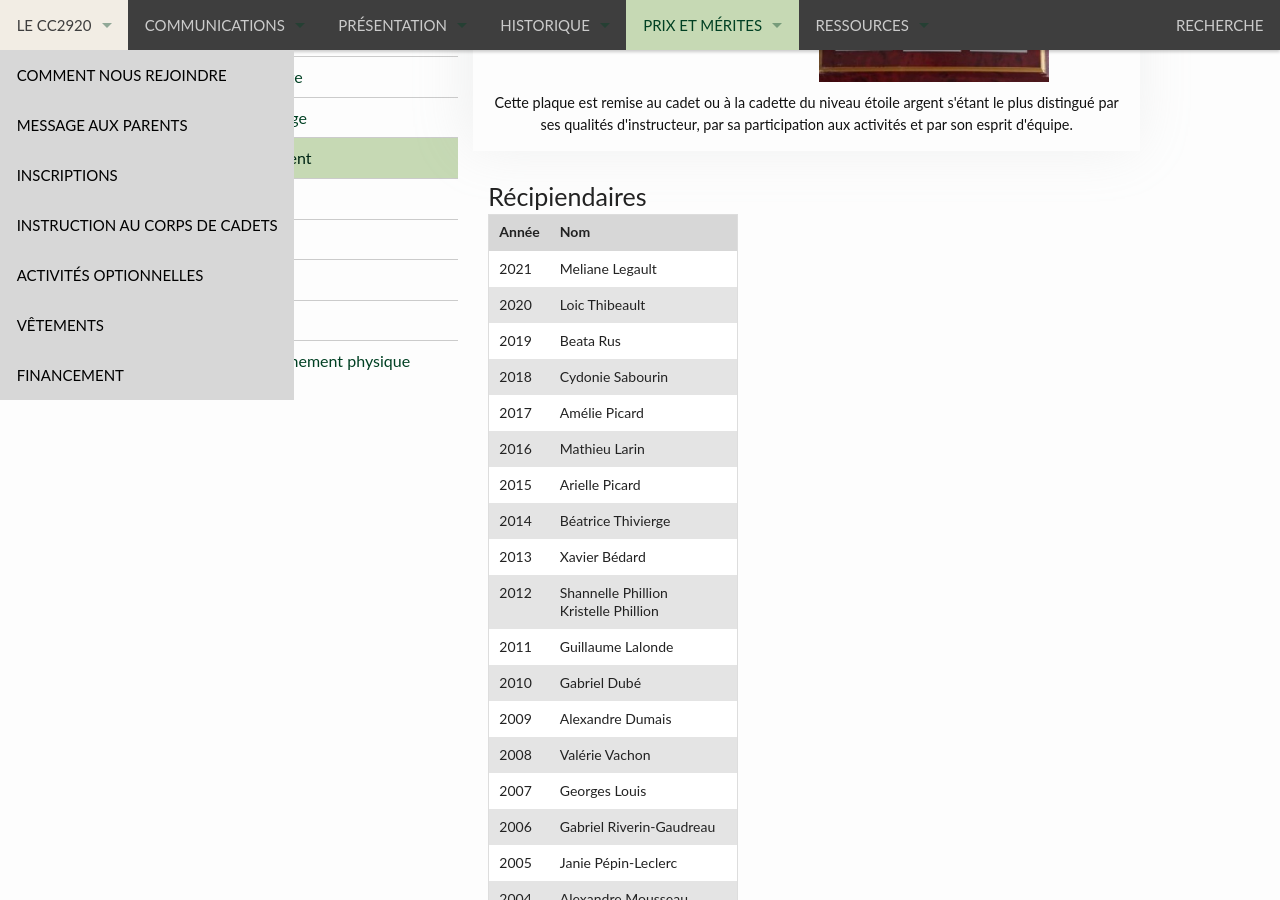
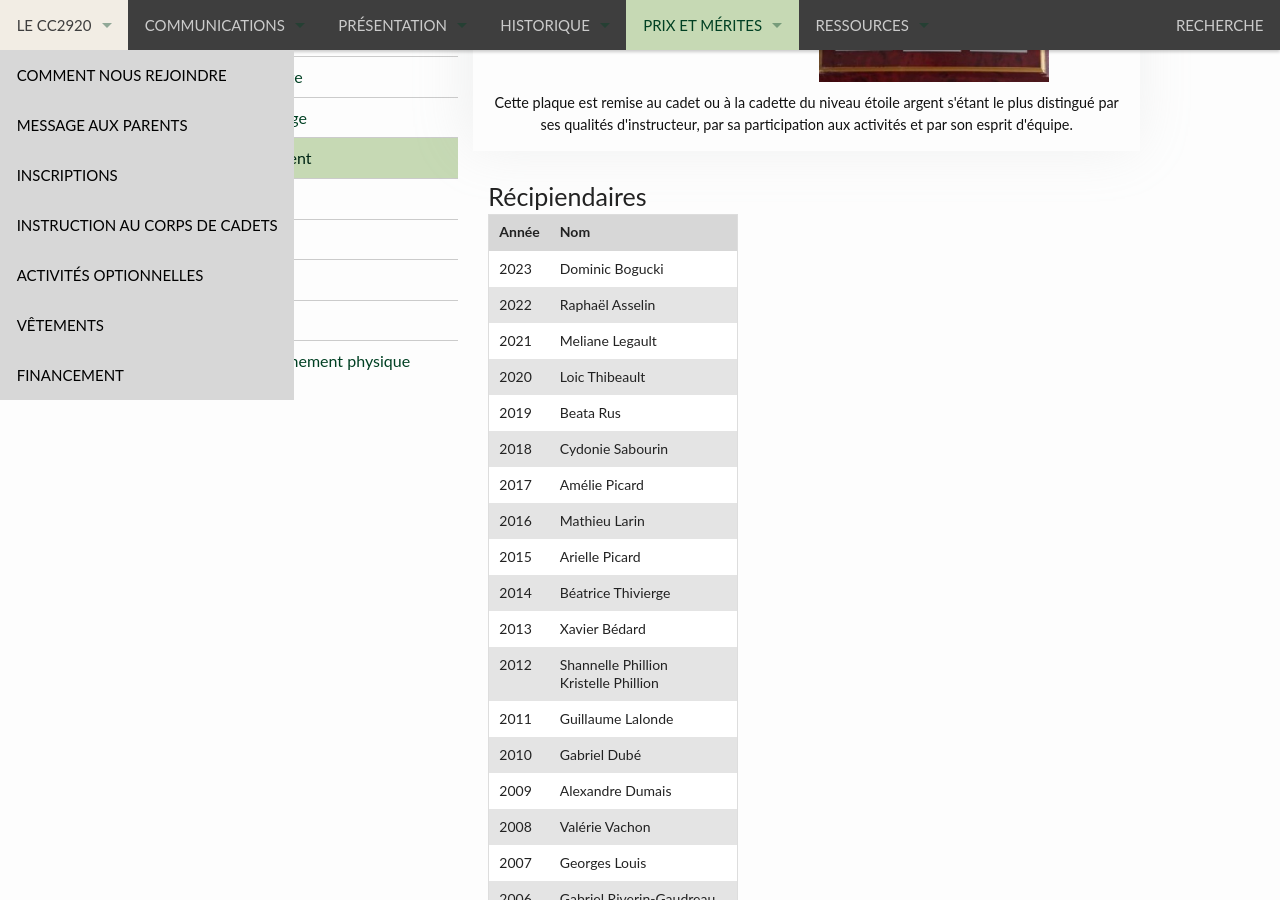
Before and after one commit to CC2920/web, a Jekyll site: the page built from _prix/plaques-trophees/efficacite-etoile-argent.md, in a window 1280 px wide and 900 px high, scrolled down 723 px. Built offline with Jekyll 4.4.1, drawn with Linux system fonts in a browser that asks for light colours.

Commit message:
Update efficacite-etoile-argent.md

```diff
--- a/_prix/plaques-trophees/efficacite-etoile-argent.md
+++ b/_prix/plaques-trophees/efficacite-etoile-argent.md
@@ -15,6 +15,8 @@ prix:
 
 | Année | Nom |
 | --- | --- |
+| 2023 | Dominic Bogucki |
+| 2022 | Raphaël Asselin |
 | 2021 | Meliane Legault |
 | 2020 | Loic Thibeault |
 | 2019 | Beata Rus |
```
